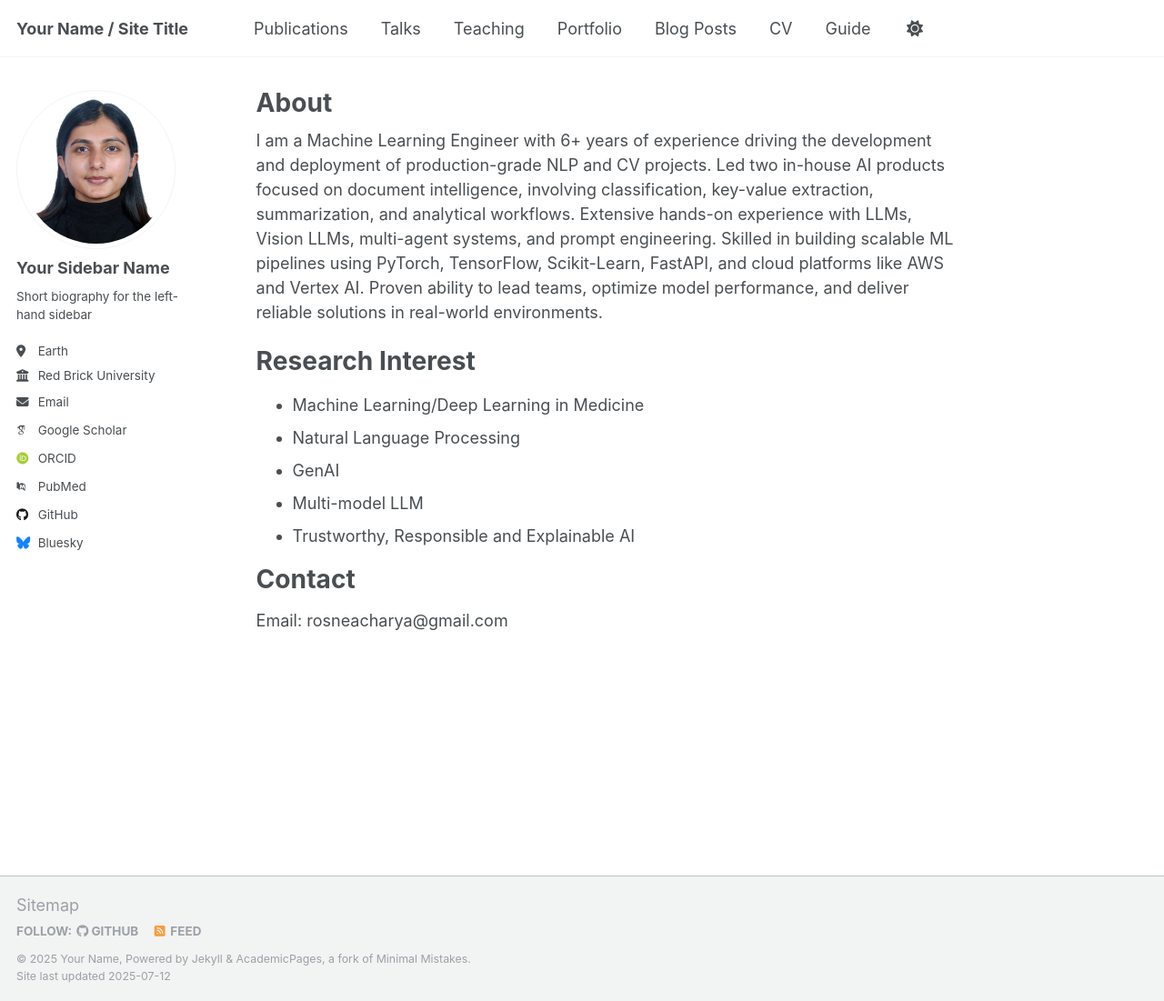
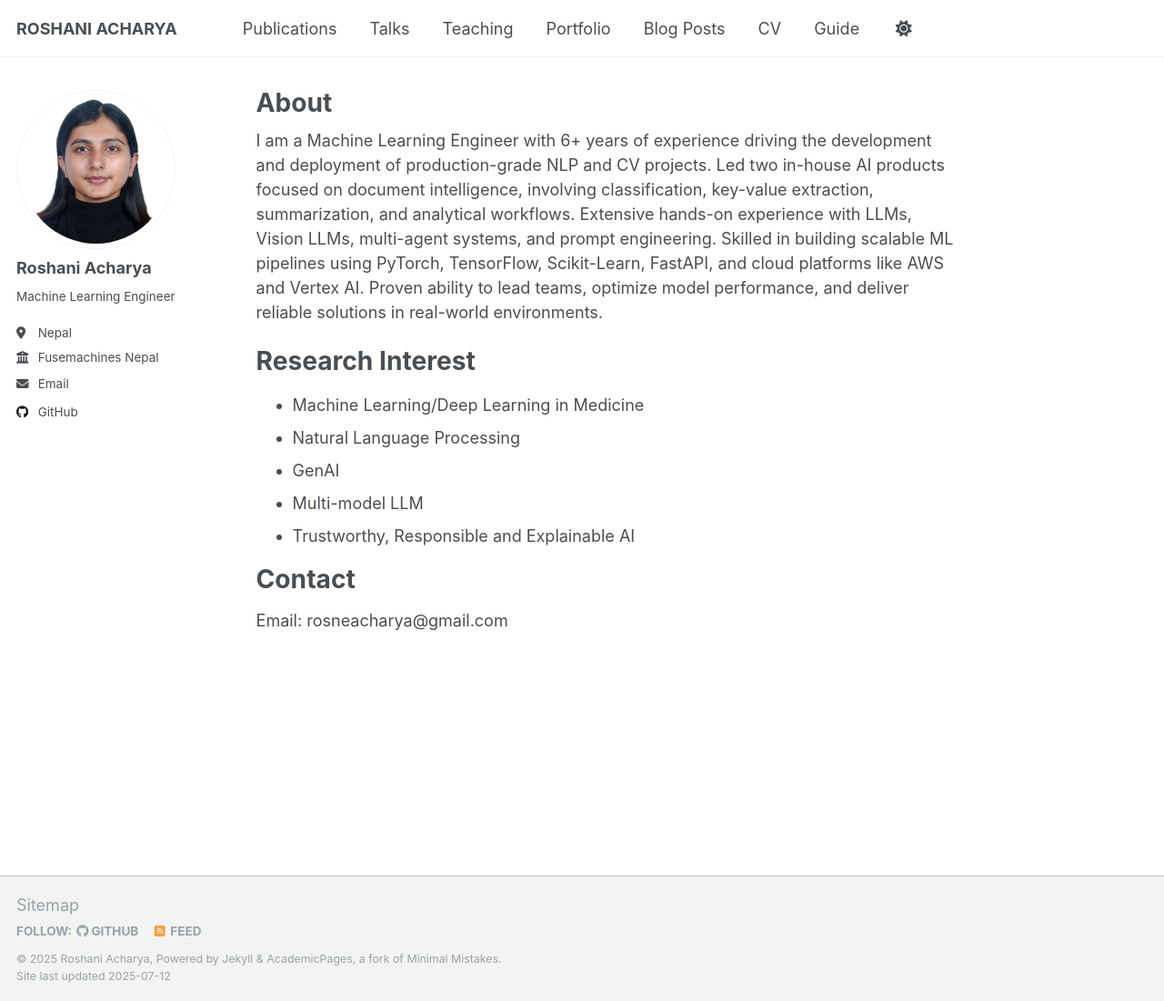
Before and after one commit to RoshaniAcharya/roshaniacharya.github.io, a Jekyll site: the page built from _pages/about.md, in a window 1280 px wide and 1101 px high. Shown: the whole window at 91% size. Built offline with Jekyll 4.4.1, drawn with Linux system fonts in a browser that asks for light colours; some web fonts are replaced; a script that is not in the unit is left out.

Commit message:
basic info add

```diff
--- a/_config.yml
+++ b/_config.yml
@@ -9,13 +9,13 @@
 # Basic Site Settings
 locale                   : "en-US"
 site_theme               : "default"
-title                    : "Your Name / Site Title"
+title                    : "ROSHANI ACHARYA"
 title_separator          : "-"
-name                     : &name "Your Name"
-description              : &description "personal description"
-url                      : https://academicpages.github.io # the base hostname & protocol for your site e.g. "https://[your GitHub username].github.io" or if you already have some other page hosted on Github then use "https://[your GitHub username].github.io/[Your Repo Name]"
+name                     : &name "Roshani Acharya"
+description              : &description "Machine Learning Engineer"
+url                      : https://roshaniacharya.github.io # the base hostname & protocol for your site e.g. "https://[your GitHub username].github.io" or if you already have some other page hosted on Github then use "https://[your GitHub username].github.io/[Your Repo Name]"
 baseurl                  : "" # the subpath of your site, e.g. "/blog"
-repository               : "academicpages/academicpages.github.io"
+repository               : "roshaniacharya/roshaniacharya.github.io"
 
 # Site Author - The following control what appear as part of the author content on the side bar.
 #               If a field is blank the icon and link will not appear, otherwise it will be shown.
@@ -23,36 +23,36 @@ repository               : "academicpages/academicpages.github.io"
 author:
   # Biographic information
   avatar           : "profile.png"
-  name             : "Your Sidebar Name"
+  name             : "Roshani Acharya"
   pronouns         : # example: "she/her"
-  bio              : "Short biography for the left-hand sidebar"
-  location         : "Earth"
-  employer         : "Red Brick University"
+  bio              : "Machine Learning Engineer"
+  location         : "Nepal"
+  employer         : "Fusemachines Nepal"
   uri              : # URL
-  email            : "none@example.org"
+  email            : "roshani@fusemachines.com"
 
   # Academic websites
-  academia         : # URL
-  arxiv            : # URL - Update with the correct link to your profile
-  googlescholar    : "https://scholar.google.com/citations?user=PS_CX0AAAAAJ"
-  impactstory      : # URL
-  orcid            : "http://orcid.org/yourorcidurl"
-  semantic         : # URL
-  pubmed           : "https://www.ncbi.nlm.nih.gov/pubmed/?term=john+snow"
-  researchgate     : # URL
-  scopus           : # URL
+#  academia         : # URL
+#  arxiv            : # URL - Update with the correct link to your profile
+#  googlescholar    : "https://scholar.google.com/citations?user=PS_CX0AAAAAJ"
+#  impactstory      : # URL
+#  orcid            : "http://orcid.org/yourorcidurl"
+#  semantic         : # URL
+#  pubmed           : "https://www.ncbi.nlm.nih.gov/pubmed/?term=john+snow"
+#  researchgate     : # URL
+#  scopus           : # URL
 
   # Repositories and software development
   bitbucket        : # Username - Update with your username on the site
   codepen          : # Username
   dribbble         : # Username
-  github           : "academicpages"
+  github           : "roshaniacharya"
   kaggle           : # Username
   stackoverflow    : # User number or user number and name (i.e., use "1" or "1/jeff-atwood")
 
   # Social media
   artstation       : # Username
-  bluesky          : "bsky.app" # Replace this with you Bluesky username
+#  bluesky          : "bsky.app" # Replace this with you Bluesky username
   facebook         : # Username
   flickr           : # Username
   foursquare       : # Username
@@ -78,13 +78,13 @@ author:
   zhihu            : # Username
 
 # Publication Category - The following the list of publication categories and their headings
-publication_category:
-  books:
-    title: 'Books'
-  manuscripts:
-    title: 'Journal Articles'
-  conferences:
-    title: 'Conference Papers'
+#publication_category:
+#  books:
+#    title: 'Books'
+#  manuscripts:
+#    title: 'Journal Articles'
+#  conferences:
+#    title: 'Conference Papers'
 
 # Site Settings
 teaser                   :  # filename of teaser fallback teaser image placed in /images/, .e.g. "500x300.png"
```
